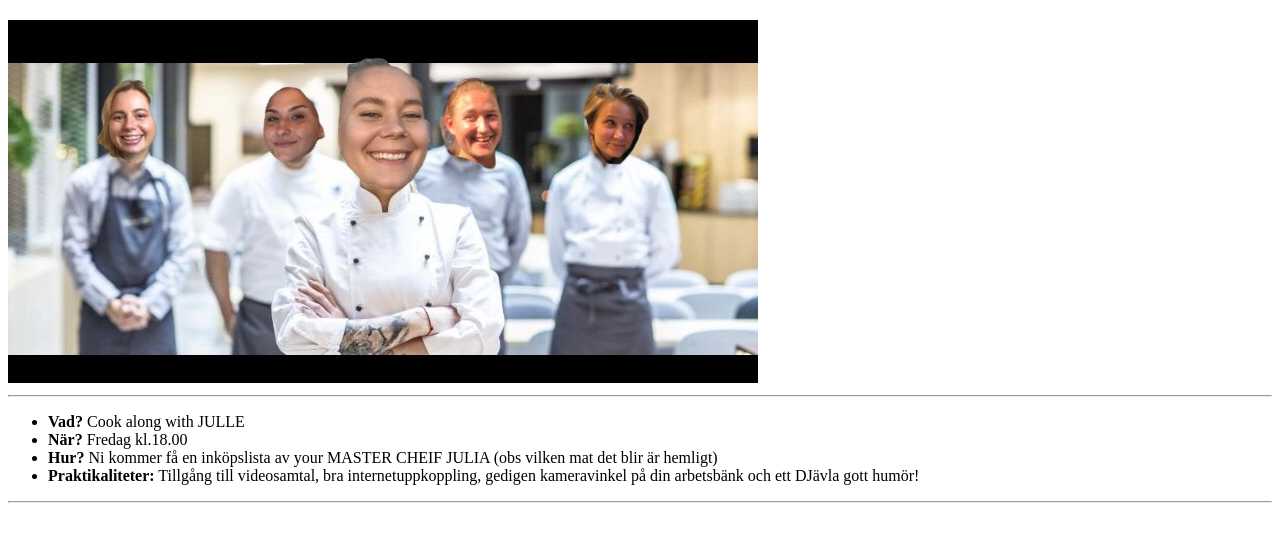
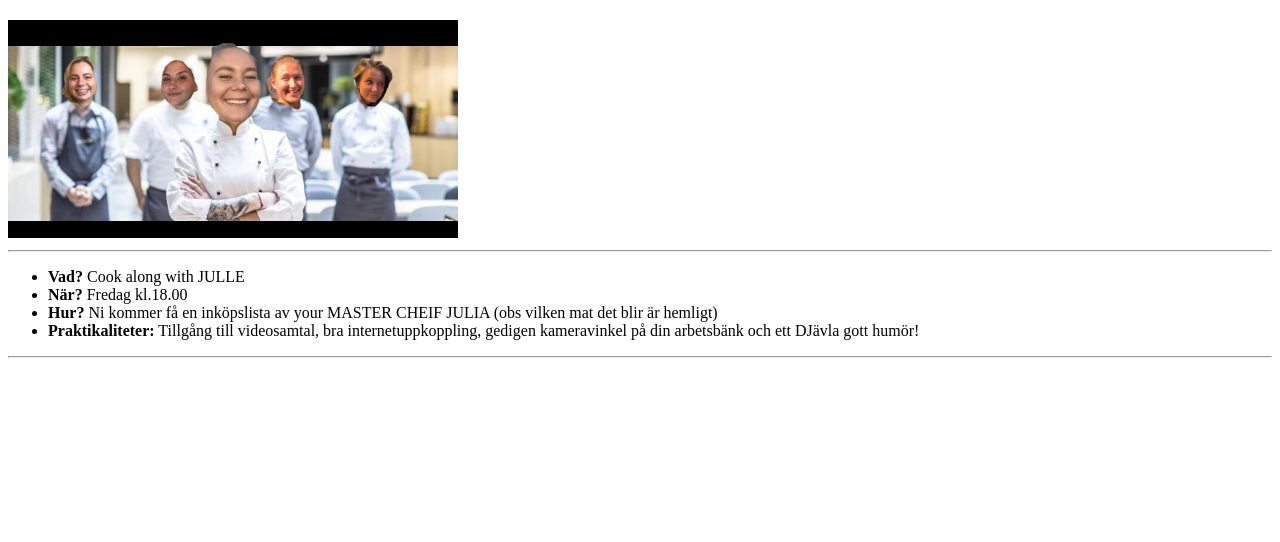
Before and after one commit to jhahrs/cookalong, a plain HTML site: page index.html in a window 1280 px wide. Shown: the part 60-602 px from the top of the page. Drawn offline with Linux system fonts and the light colour scheme.

Commit message:
ändrad bildstorlek

```diff
--- a/index.html
+++ b/index.html
@@ -7,7 +7,7 @@
 </head>
 <body>
     <h1><b>Välkommen till COOK ALONG WITH JULIA</b></h1>
-        <img src="/IMG_0875.jpg" alt="julia och sina trotjänare"
+        <img src="/IMG_0875.jpg" alt="julia och sina trotjänare" width="450">
     <br><hr>
     <p>
         <ul>
```
